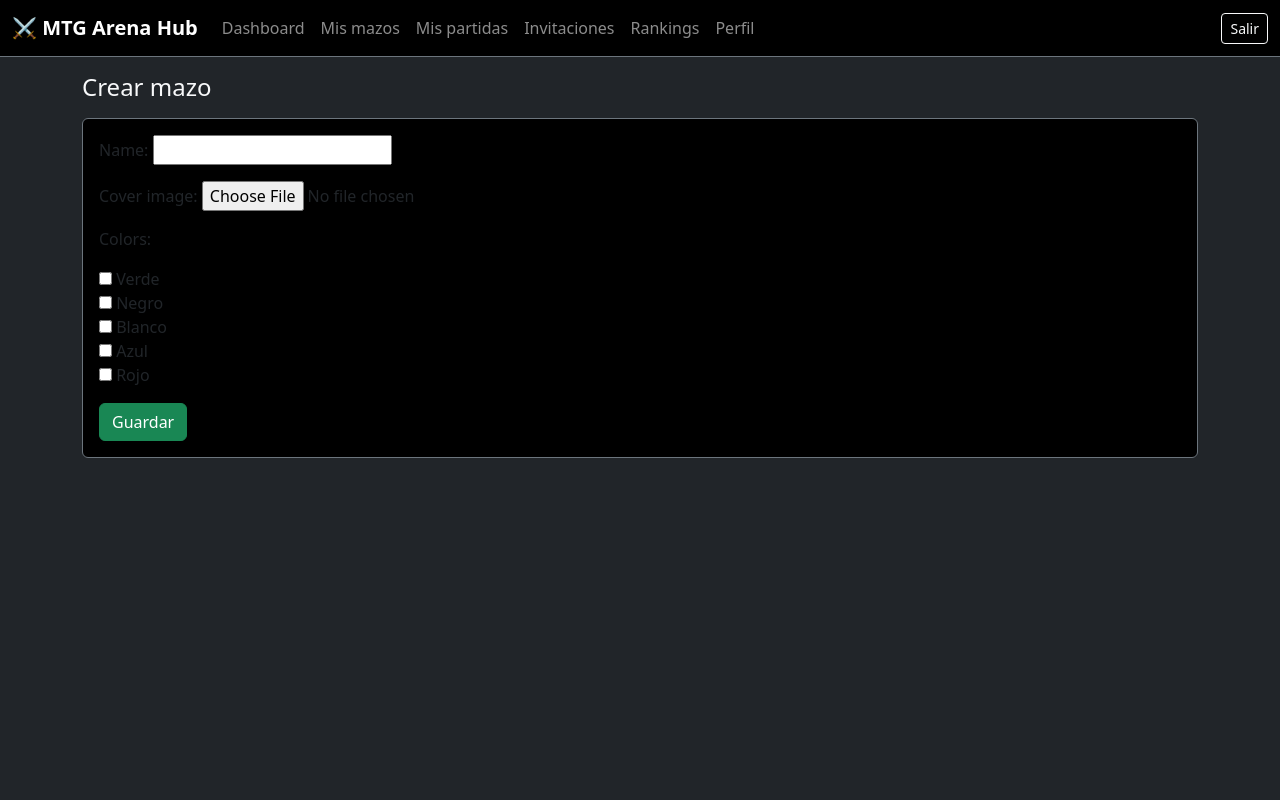
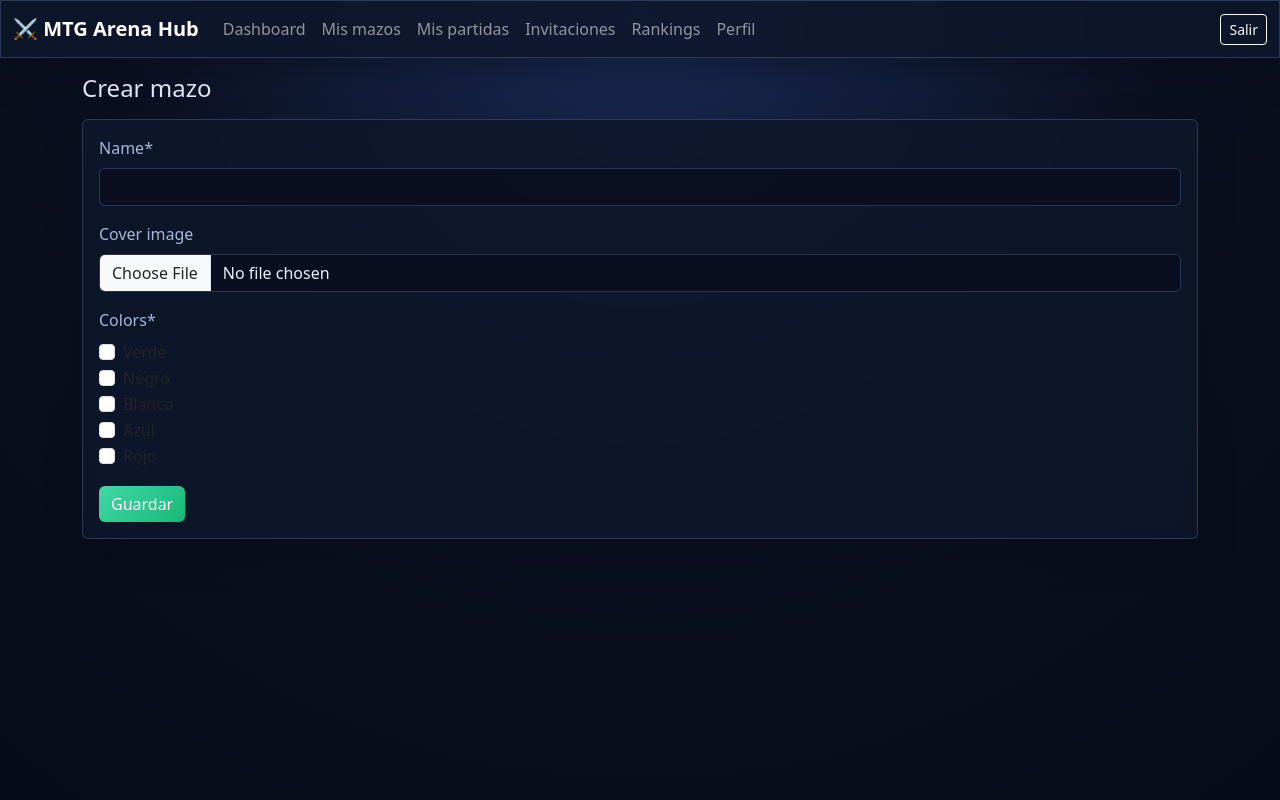
Before and after one commit to rueeen/tournament_app, a Django app: page /decks/create/ in a window 1280 px wide. Run offline with Django 5.2, Linux system fonts and the light colour scheme; the visitor is signed in with stand-in values (Sample User, id 1); data comes from the database, SQL or seed files in the repository; some libraries are stand-ins or nearby versions.

Commit message:
Mejora UX: logout por POST, crispy forms, Notyf y estilo moderno

```diff
--- a/accounts/templates/accounts/profile.html
+++ b/accounts/templates/accounts/profile.html
@@ -1,4 +1,5 @@
 {% extends 'base.html' %}
+{% load crispy_forms_tags %}
 {% block content %}
 <div class="d-flex justify-content-between align-items-center mb-3"><h1 class="h4">Mi perfil</h1></div>
 <div class="row g-3">
@@ -20,7 +21,7 @@
       </div>
       <hr>
       <form method="post" enctype="multipart/form-data">{% csrf_token %}
-        {{ form.as_p }}
+        {{ form|crispy }}
         <button class="btn btn-primary">Guardar perfil</button>
       </form>
     </div>
--- a/accounts/templates/accounts/register.html
+++ b/accounts/templates/accounts/register.html
@@ -1,9 +1,10 @@
 {% extends 'base.html' %}
 {% block title %}Registro{% endblock %}
+{% load crispy_forms_tags %}
 {% block content %}
 <div class="row justify-content-center"><div class="col-12 col-md-6">
 <div class="card bg-black border-secondary"><div class="card-body">
 <h1 class="h4">Crear cuenta</h1>
-<form method="post">{% csrf_token %}{{ form.as_p }}<button class="btn btn-success w-100">Registrarse</button></form>
+<form method="post">{% csrf_token %}{{ form|crispy }}<button class="btn btn-success w-100">Registrarse</button></form>
 </div></div></div></div>
 {% endblock %}
--- a/core/static/css/app.css
+++ b/core/static/css/app.css
@@ -1,8 +1,73 @@
-body { min-height: 100vh; }
-.card-stat { background: #111; border: 1px solid #444; border-radius: 10px; padding: 12px; text-align: center; }
-.card-stat span { display:block; color:#aaa; font-size:.85rem; }
-.card-stat strong { font-size:1.5rem; color:#fff; }
-.deck-cover { max-height: 180px; object-fit: cover; }
-.avatar { width: 96px; height: 96px; border-radius: 50%; object-fit: cover; }
-.avatar-placeholder { width:96px; height:96px; border-radius:50%; background:#333; display:flex; align-items:center; justify-content:center; font-size:2rem; }
-.list-group-item { background: #111; color: #f8f9fa; border-color: #333; }
+
+:root {
+  --bg: #0b1020;
+  --surface: rgba(14, 23, 43, 0.86);
+  --surface-2: rgba(20, 31, 58, 0.95);
+  --border: rgba(139, 163, 214, 0.25);
+  --text: #eaf1ff;
+  --muted: #a9b8d8;
+  --primary: #5ea2ff;
+  --success: #38d39f;
+}
+
+body.app-body {
+  min-height: 100vh;
+  color: var(--text);
+  background: radial-gradient(circle at top, #1b2b55 0%, var(--bg) 52%, #070b17 100%);
+}
+
+.navbar,
+.card,
+.list-group-item,
+.modal-content {
+  backdrop-filter: blur(8px);
+}
+
+.bg-black,
+.card {
+  background: var(--surface) !important;
+  border: 1px solid var(--border) !important;
+  box-shadow: 0 14px 35px rgba(7, 11, 23, 0.35);
+}
+
+.card-stat { background: var(--surface-2); border: 1px solid var(--border); border-radius: 14px; padding: 14px; text-align: center; }
+.card-stat span { display:block; color:var(--muted); font-size:.85rem; }
+.card-stat strong { font-size:1.5rem; color:var(--text); }
+
+.form-control,
+.form-select,
+textarea {
+  background: rgba(9, 16, 32, 0.8) !important;
+  border: 1px solid var(--border) !important;
+  color: var(--text) !important;
+}
+
+.form-control:focus,
+.form-select:focus,
+textarea:focus {
+  border-color: var(--primary) !important;
+  box-shadow: 0 0 0 .2rem rgba(94,162,255,.2) !important;
+}
+
+.form-label,
+.text-secondary {
+  color: var(--muted) !important;
+}
+
+.btn-primary {
+  background: linear-gradient(135deg, #5ea2ff, #5675ff);
+  border: 0;
+}
+
+.btn-success {
+  background: linear-gradient(135deg, #43d7a5, #16b978);
+  border: 0;
+}
+
+.deck-cover { max-height: 180px; object-fit: cover; border-radius: 10px; }
+.avatar { width: 96px; height: 96px; border-radius: 50%; object-fit: cover; border: 2px solid var(--border); }
+.avatar-placeholder { width:96px; height:96px; border-radius:50%; background:#1a2950; display:flex; align-items:center; justify-content:center; font-size:2rem; border: 2px solid var(--border); }
+.list-group-item { background: var(--surface); color: var(--text); border-color: var(--border); }
+
+a { color: #91c4ff; }
+a:hover { color: #c0dcff; }
--- a/core/static/js/app.js
+++ b/core/static/js/app.js
@@ -1,9 +1,41 @@
+
 window.addEventListener('load', () => {
+  const notyf = window.Notyf
+    ? new Notyf({
+        duration: 3500,
+        position: { x: 'right', y: 'top' },
+        types: [
+          { type: 'info', background: '#5ea2ff' },
+          { type: 'warning', background: '#f0ad4e' },
+        ],
+      })
+    : null;
+
+  const mapTag = (tags) => {
+    const normalized = (tags || '').toLowerCase();
+    if (normalized.includes('error') || normalized.includes('danger')) return 'error';
+    if (normalized.includes('success')) return 'success';
+    if (normalized.includes('warning')) return 'warning';
+    return 'info';
+  };
+
+  document.querySelectorAll('#notyf-messages [data-tags]').forEach((message) => {
+    if (notyf) {
+      notyf.open({
+        type: mapTag(message.dataset.tags),
+        message: message.textContent.trim(),
+      });
+    }
+  });
+
   document.querySelectorAll('form').forEach((form) => {
     form.addEventListener('submit', () => {
       const btn = form.querySelector('button[type="submit"]');
       if (btn) {
         btn.disabled = true;
+        if (!btn.dataset.originalText) {
+          btn.dataset.originalText = btn.innerText;
+        }
         btn.innerText = 'Procesando...';
       }
     });
--- a/decks/templates/decks/deck_form.html
+++ b/decks/templates/decks/deck_form.html
@@ -1,9 +1,10 @@
 {% extends 'base.html' %}
+{% load crispy_forms_tags %}
 {% block content %}
 <h1 class="h4 mb-3">{{ title }}</h1>
 <div class="card bg-black border-secondary p-3">
 <form method="post" enctype="multipart/form-data">{% csrf_token %}
-  {{ form.as_p }}
+  {{ form|crispy }}
   <button class="btn btn-success">Guardar</button>
 </form>
 </div>
--- a/matches/templates/matches/decide_result.html
+++ b/matches/templates/matches/decide_result.html
@@ -1,6 +1,7 @@
 {% extends 'base.html' %}
+{% load crispy_forms_tags %}
 {% block content %}
 <h1 class="h4 mb-3">Confirmar resultado</h1>
 <p>Partida #{{ proposal.match.id }} — Ganador propuesto: <strong>{{ proposal.winner.username }}</strong></p>
-<div class="card bg-black border-secondary p-3"><form method="post">{% csrf_token %}{{ form.as_p }}<button class="btn btn-primary">Enviar decisión</button></form></div>
+<div class="card bg-black border-secondary p-3"><form method="post">{% csrf_token %}{{ form|crispy }}<button class="btn btn-primary">Enviar decisión</button></form></div>
 {% endblock %}
--- a/matches/templates/matches/match_create.html
+++ b/matches/templates/matches/match_create.html
@@ -1,5 +1,6 @@
 {% extends 'base.html' %}
+{% load crispy_forms_tags %}
 {% block content %}
 <h1 class="h4 mb-3">Crear partida</h1>
-<div class="card bg-black border-secondary p-3"><form method="post">{% csrf_token %}{{ form.as_p }}<button class="btn btn-success">Crear</button></form></div>
+<div class="card bg-black border-secondary p-3"><form method="post">{% csrf_token %}{{ form|crispy }}<button class="btn btn-success">Crear</button></form></div>
 {% endblock %}
--- a/matches/templates/matches/propose_result.html
+++ b/matches/templates/matches/propose_result.html
@@ -1,5 +1,6 @@
 {% extends 'base.html' %}
+{% load crispy_forms_tags %}
 {% block content %}
 <h1 class="h4 mb-3">Proponer resultado - Partida #{{ match.id }}</h1>
-<div class="card bg-black border-secondary p-3"><form method="post">{% csrf_token %}{{ form.as_p }}<button class="btn btn-success">Enviar propuesta</button></form></div>
+<div class="card bg-black border-secondary p-3"><form method="post">{% csrf_token %}{{ form|crispy }}<button class="btn btn-success">Enviar propuesta</button></form></div>
 {% endblock %}
--- a/templates/base.html
+++ b/templates/base.html
@@ -5,9 +5,10 @@
   <meta name="viewport" content="width=device-width, initial-scale=1">
   <title>{% block title %}MTG Match Manager{% endblock %}</title>
   <link href="https://cdn.jsdelivr.net/npm/bootstrap@5.3.3/dist/css/bootstrap.min.css" rel="stylesheet">
+  <link href="https://cdn.jsdelivr.net/npm/notyf@3/notyf.min.css" rel="stylesheet">
   <link href="/static/css/app.css" rel="stylesheet">
 </head>
-<body class="bg-dark text-light">
+<body class="app-body">
 <nav class="navbar navbar-expand-lg navbar-dark bg-black border-bottom border-secondary sticky-top">
   <div class="container-fluid">
     <a class="navbar-brand fw-bold" href="/">⚔️ MTG Arena Hub</a>
@@ -24,18 +25,24 @@
         <li class="nav-item"><a class="nav-link" href="{% url 'ranking_dashboard' %}">Rankings</a></li>
         <li class="nav-item"><a class="nav-link" href="{% url 'profile' %}">Perfil</a></li>
       </ul>
-      <a class="btn btn-outline-light btn-sm" href="{% url 'logout' %}">Salir</a>
+      <form method="post" action="{% url 'logout' %}" class="d-inline">
+        {% csrf_token %}
+        <button class="btn btn-outline-light btn-sm" type="submit">Salir</button>
+      </form>
       {% endif %}
     </div>
   </div>
 </nav>
 <main class="container py-3">
+  <div id="notyf-messages" class="d-none">
   {% for message in messages %}
-    <div class="alert alert-{{ message.tags|default:'info' }}">{{ message }}</div>
+    <div data-tags="{{ message.tags|default:'info' }}">{{ message }}</div>
   {% endfor %}
+  </div>
   {% block content %}{% endblock %}
 </main>
 <script src="https://cdn.jsdelivr.net/npm/bootstrap@5.3.3/dist/js/bootstrap.bundle.min.js"></script>
+<script src="https://cdn.jsdelivr.net/npm/notyf@3/notyf.min.js"></script>
 <script src="/static/js/app.js"></script>
 </body>
 </html>
--- a/templates/registration/login.html
+++ b/templates/registration/login.html
@@ -1,5 +1,6 @@
 {% extends 'base.html' %}
 {% block title %}Iniciar sesión{% endblock %}
+{% load crispy_forms_tags %}
 {% block content %}
 <div class="row justify-content-center">
   <div class="col-12 col-md-5">
@@ -7,7 +8,7 @@
       <div class="card-body">
         <h1 class="h4 mb-3">Iniciar sesión</h1>
         <form method="post">{% csrf_token %}
-          {{ form.as_p }}
+          {{ form|crispy }}
           <button class="btn btn-primary w-100">Entrar</button>
         </form>
         <p class="mt-3 mb-0">¿No tienes cuenta? <a href="{% url 'register' %}">Regístrate</a></p>
--- a/tournament_app/settings.py
+++ b/tournament_app/settings.py
@@ -13,6 +13,8 @@ INSTALLED_APPS = [
     'django.contrib.sessions',
     'django.contrib.messages',
     'django.contrib.staticfiles',
+    'crispy_forms',
+    'crispy_bootstrap5',
     'core',
     'accounts',
     'decks',
@@ -80,3 +82,6 @@ LOGIN_REDIRECT_URL = 'dashboard'
 LOGOUT_REDIRECT_URL = 'login'
 
 DEFAULT_AUTO_FIELD = 'django.db.models.BigAutoField'
+
+CRISPY_ALLOWED_TEMPLATE_PACKS = 'bootstrap5'
+CRISPY_TEMPLATE_PACK = 'bootstrap5'
```
